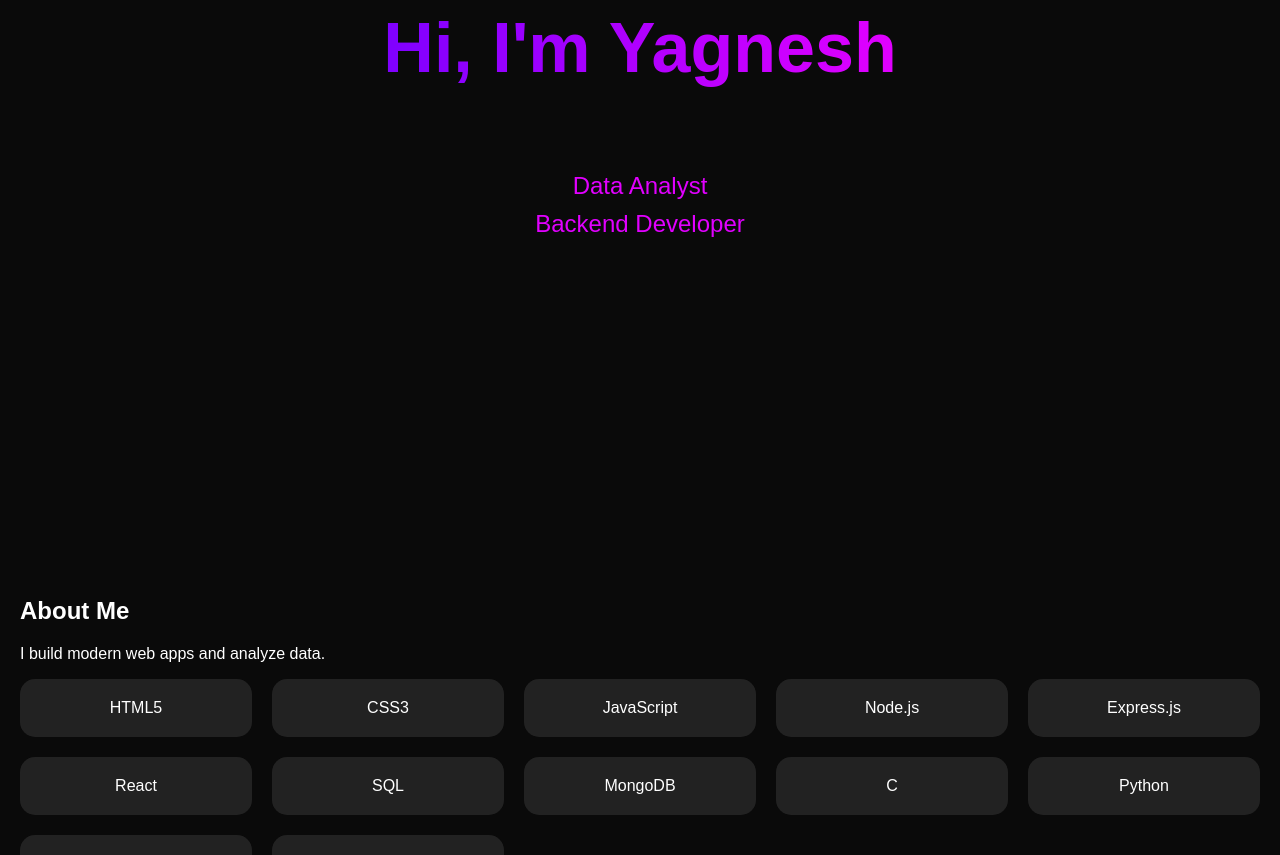
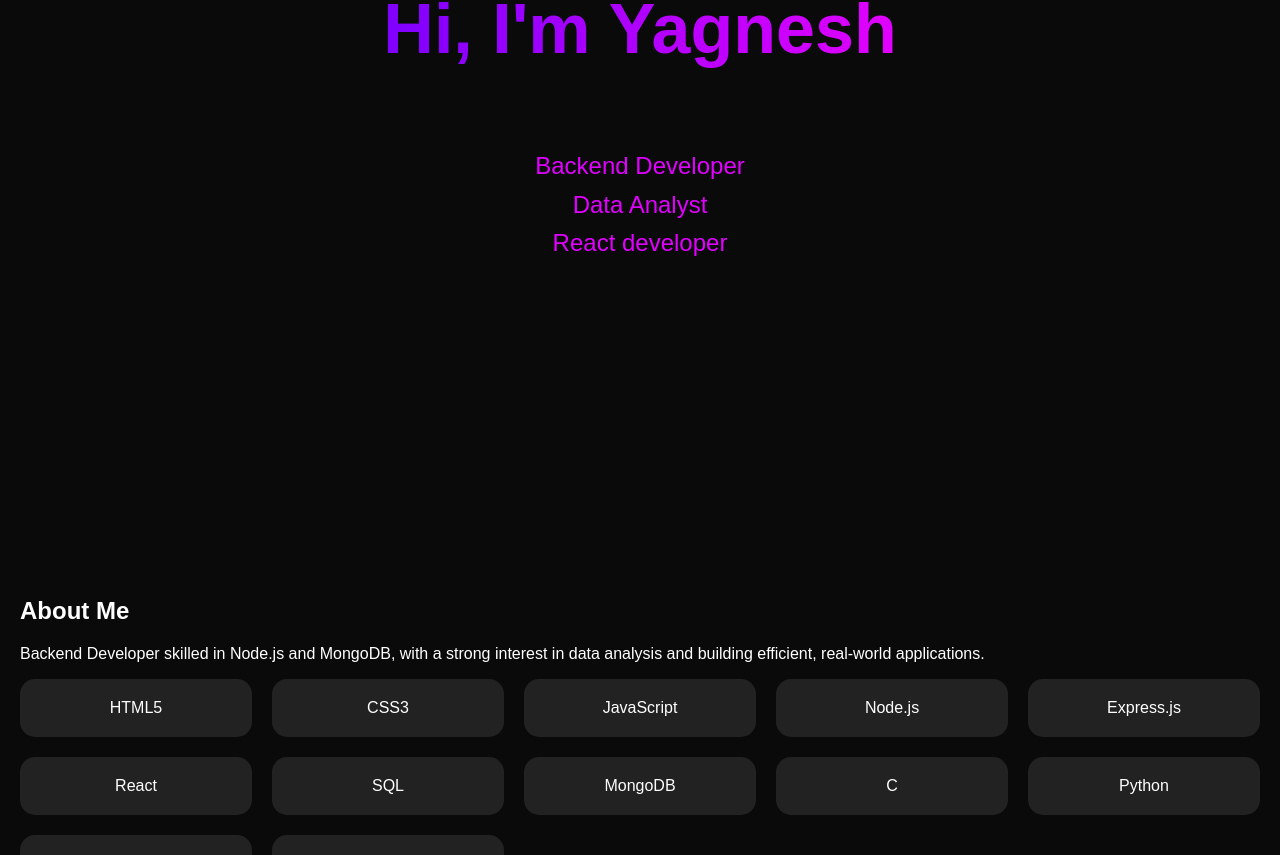
Before and after one commit to yagnesh471/myprofile, a React (Vite) app: page / in a window 1280 px wide. Shown: the part 411-1266 px from the top of the page. Built offline with nearby package versions, Linux system fonts and the light colour scheme.

Commit message:
Update roles and about section in App component
Updated roles array to include 'React developer' and modified the about section to reflect backend development skills.

```diff
--- a/src/App.jsx
+++ b/src/App.jsx
@@ -14,7 +14,7 @@ export default function Portfolio() {
   const [success, setSuccess] = useState("");
   const [errorMsg, setErrorMsg] = useState("");
 
-  const roles = ["Data Analyst", "Backend Developer"];
+  const roles = ["Backend Developer","Data Analyst","React developer"];
 
   const projects = [
     {
@@ -128,7 +128,7 @@ export default function Portfolio() {
       <section id="about" className="about">
         <div>
           <h2>About Me</h2>
-          <p>I build modern web apps and analyze data.</p>
+          <p>Backend Developer skilled in Node.js and MongoDB, with a strong interest in data analysis and building efficient, real-world applications.</p>
         </div>
 
         <div className="skills">
```
